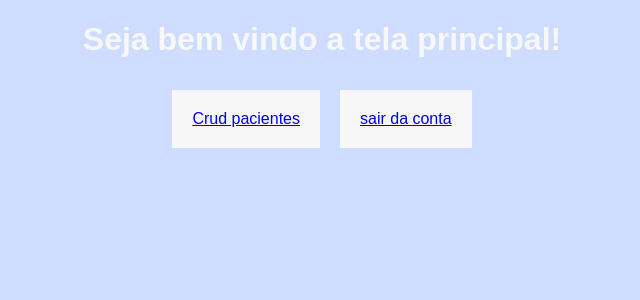
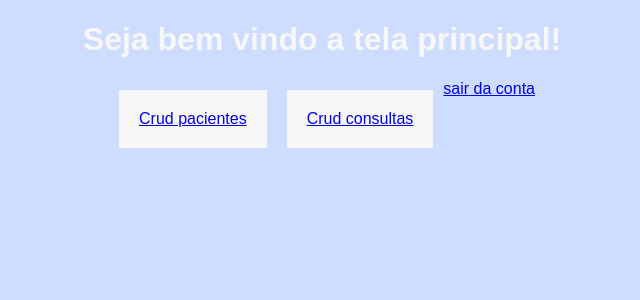
Before and after one commit to Joa0-Pedr0/Trabalho-Final-DS2, a PHP site: page / in a window 1280 px wide. Shown: the top 300 px of the page, without its empty margins (318-958 px from the left). Run offline with PHP 8.4, Linux system fonts and the light colour scheme; the visitor is signed in with stand-in values (Sample User, id 1).

Commit message:
adicionado o botão do crud de consultas

```diff
--- a/index.php
+++ b/index.php
@@ -8,7 +8,7 @@ include_once 'Login/protecao.php';
 <head>
   <meta charset="UTF-8" />
   <meta name="viewport" content="width=device-width, initial-scale=1.0" />
-  <title>Painel de Consultas</title>
+  <title>Tela inicial</title>
   <link rel="stylesheet" href="css/tela_inicial.css" />
 </head>
 
@@ -16,11 +16,15 @@ include_once 'Login/protecao.php';
   <h1>Seja bem vindo a tela principal!</h1>
   <div id="link">
     <div id="link1">
-      <a href="Pacientes/formulario.php">Crud pacientes</a>
+      <a href="Pacientes/read_pacientes.php">Crud pacientes</a>
     </div>
     <div id="link2">
+      <a href="Consultas/read_consultas.php">Crud consultas</a>
+    </div>
+    <div id="link3">
       <a href="Login/logout.php">sair da conta</a>
     </div>
+
 
   </div>
 
```
